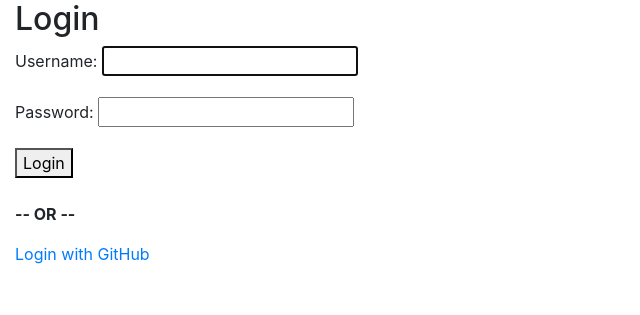
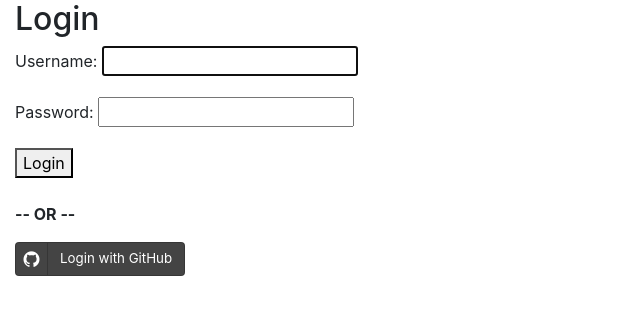
Before and after one commit to yasir16/starport, a Django app: page /login in a window 1280 px wide. Shown: the part 56-371 px from the top of the page, without its empty margins (0-640 px from the left). Run offline with Django 3.2, Linux system fonts and the light colour scheme; some libraries are stand-ins or nearby versions.

Commit message:
added github button

```diff
--- a/starport/courses/static/courses/style.css
+++ b/starport/courses/static/courses/style.css
@@ -11,3 +11,28 @@ code {
     color: #ff6c27;
     word-break: break-word;
 }
+
+.btn-github {
+    color: #fff;
+    background-color: #444;
+    border-color: rgba(0,0,0,0.2);
+    position: relative;
+    padding-left: 44px;
+    text-align: left;
+    white-space: nowrap;
+    overflow: hidden;
+    text-overflow: ellipsis;
+    font-size: smaller;
+    }
+
+.btn-github>:first-child {
+    position: absolute;
+    left: 0;
+    top: 0;
+    bottom: 0;
+    width: 32px;
+    line-height: 34px;
+    font-size: 1.4em;
+    text-align: center;
+    border-right: 1px solid rgba(0,0,0,0.2);
+    }
--- a/starport/templates/base.html
+++ b/starport/templates/base.html
@@ -7,6 +7,7 @@
     <meta name="viewport" content="width=device-width, initial-scale=1.0">
     <meta http-equiv="X-UA-Compatible" content="ie=edge">
     <link rel="stylesheet" href="https://stackpath.bootstrapcdn.com/bootstrap/4.3.1/css/bootstrap.min.css">
+    <link rel="stylesheet" href="https://stackpath.bootstrapcdn.com/font-awesome/4.7.0/css/font-awesome.min.css">
     <link rel="stylesheet" type="text/css" href="{% static 'courses/style.css' %}">
     <title>Starport</title>
 </head>
--- a/starport/templates/registration/login.html
+++ b/starport/templates/registration/login.html
@@ -9,5 +9,10 @@
 </form>
 <br>
 <p><strong>-- OR --</strong></p>
-<a href="{% url 'social:begin' 'github' %}">Login with GitHub</a><br>
+
+
+<a class="btn btn-github" href="{% url 'social:begin' 'github' %}">
+    <span class="fa fa-github">
+    </span>
+    Login with GitHub</a><br>
 {% endblock %}
```
Also changed, not shown: starport/db.sqlite3.
